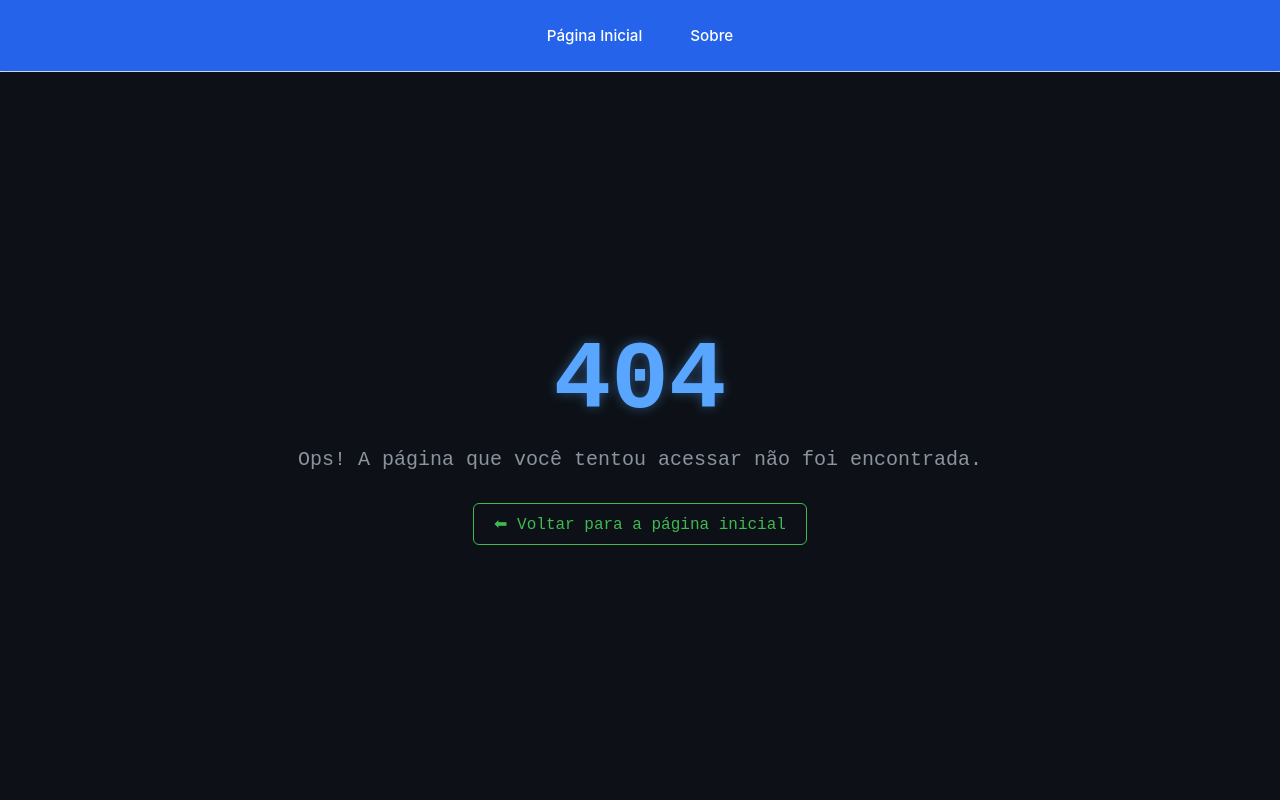
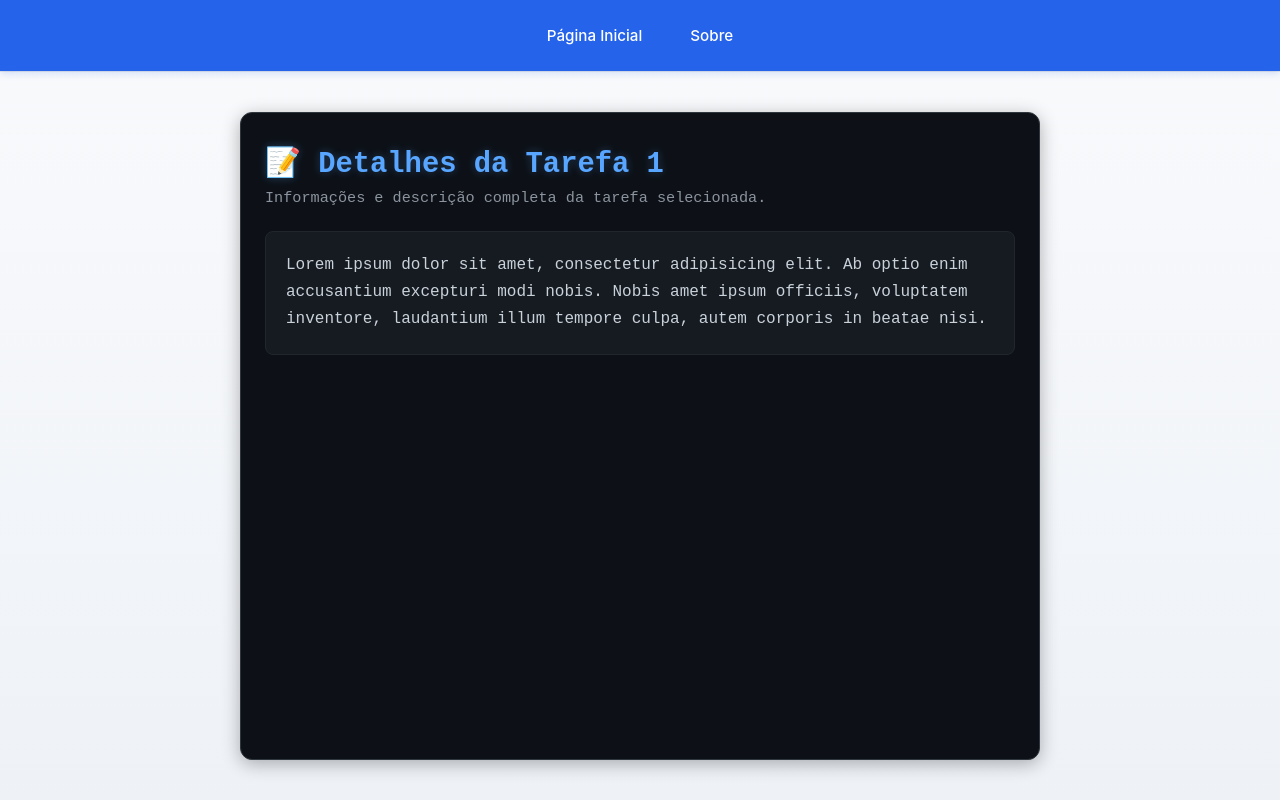
Before and after one commit to nelsomartinss/react-typescript, a React (Vite) app: page /detalhes/1 in a window 1280 px wide. Before the commit this address had no page. Built offline with nearby package versions, Linux system fonts and the light colour scheme; what miragejs would draw is missing.

Commit message:
entendendo mais sobre rotas e parametros de url

```diff
--- a/src/App.tsx
+++ b/src/App.tsx
@@ -3,6 +3,7 @@ import { Home } from "./pages/Home/Home";
 import { AppLayout } from "./shared/layout/AppLayout";
 import { About } from "./pages/About/About";
 import { NotFound } from "./pages/NotFound/NotFound";
+import { Details } from "./pages/Details/Details";
 
 export const App = () => {
   return (
@@ -11,8 +12,8 @@ export const App = () => {
         <Routes>
           <Route path="/" element={<Home />} />
           <Route path="/sobre" element={<About />} />
+          <Route path="/detalhes/:id" element={<Details />} /> {/* Rota com parametro id do useParams*/}
           <Route path="*" element={<NotFound />} />
-          {/* <Route path="*" element={<Navigate to='/' />} />  é outra solução */}
         </Routes>
       </AppLayout>
     </BrowserRouter>
--- a/src/components/TodoItem/TodoItem.module.css
+++ b/src/components/TodoItem/TodoItem.module.css
@@ -23,6 +23,11 @@
 .todoLabel.complete {
   text-decoration: line-through;
   color: #94a3b8;
+}
+
+.link {
+  text-decoration: none;
+  color: #2563EA;
 }
 
 .todoButtons {
--- a/src/components/TodoItem/TodoItem.tsx
+++ b/src/components/TodoItem/TodoItem.tsx
@@ -1,3 +1,4 @@
+import { Link } from "react-router";
 import TodoItemStyles from "./TodoItem.module.css";
 
 interface ITodoItemProps {
@@ -16,6 +17,7 @@ export const TodoItem = ({
 }: ITodoItemProps) => {
   return (
     <li className={TodoItemStyles.todoItem} key={id}>
+      <Link className={TodoItemStyles.link} to={`/detalhes/${id}`}>
         <span
           className={`${TodoItemStyles.todoLabel} ${
             complete ? TodoItemStyles.complete : ""
@@ -23,6 +25,7 @@ export const TodoItem = ({
         >
           {label}
         </span>
+      </Link>
       <div className={TodoItemStyles.todoButtons}>
         <button
           className={`${TodoItemStyles.todoButton} ${TodoItemStyles.finish}`}
--- /dev/null
+++ b/src/pages/Details/Details.module.css
@@ -0,0 +1,43 @@
+.detailsContainer {
+  background-color: #0d1117;
+  color: #e6edf3;
+  border: 1px solid #30363d;
+  border-radius: 12px;
+  padding: 32px;
+  max-width: 800px;
+  margin: 40px auto;
+  box-shadow: 0 4px 18px rgba(0, 0, 0, 0.3);
+  transition: transform 0.2s ease, box-shadow 0.3s ease;
+  font-family: "Fira Code", monospace;
+}
+
+.detailsContainer:hover {
+  transform: translateY(-3px);
+  box-shadow: 0 6px 24px rgba(56, 139, 253, 0.3);
+}
+
+.header h1 {
+  color: #58a6ff;
+  font-size: 1.8rem;
+  margin-bottom: 8px;
+  text-shadow: 0 0 8px rgba(88, 166, 255, 0.3);
+}
+
+.subtitle {
+  color: #8b949e;
+  font-size: 0.95rem;
+}
+
+.content {
+  margin-top: 24px;
+  background-color: #161b22;
+  border: 1px solid #21262d;
+  border-radius: 8px;
+  padding: 20px;
+  line-height: 1.7;
+}
+
+.content p {
+  margin: 0;
+  color: #c9d1d9;
+}
--- /dev/null
+++ b/src/pages/Details/Details.tsx
@@ -0,0 +1,27 @@
+import styles from "./Details.module.css";
+import { useParams, useSearchParams } from "react-router";
+
+export const Details = () => {
+  const { id } = useParams(); // passamos o parâmetro da rota
+  const [searchParams] = useSearchParams(); // retorna um URLSearchParams com os parâmetros da URL
+
+  return (
+    <div className={styles.detailsContainer}>
+      <div className={styles.header}>
+        <h1>📝 Detalhes da Tarefa {id} {searchParams.get('filter')} </h1>
+        <span className={styles.subtitle}>
+          Informações e descrição completa da tarefa selecionada.
+        </span>
+      </div>
+
+      <div className={styles.content}>
+        <p>
+          Lorem ipsum dolor sit amet, consectetur adipisicing elit. Ab optio
+          enim accusantium excepturi modi nobis. Nobis amet ipsum officiis,
+          voluptatem inventore, laudantium illum tempore culpa, autem corporis
+          in beatae nisi.
+        </p>
+      </div>
+    </div>
+  );
+};
```
Lines whose indentation alone changed are shown as unchanged.
